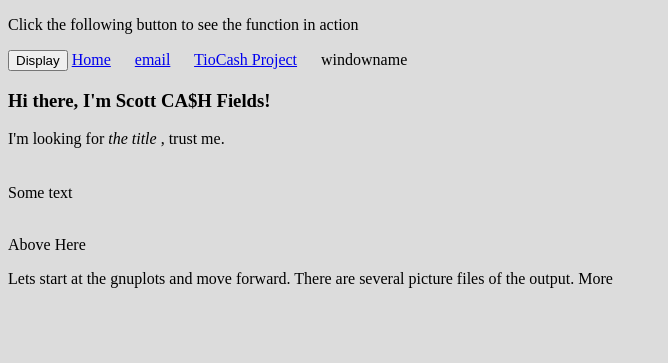
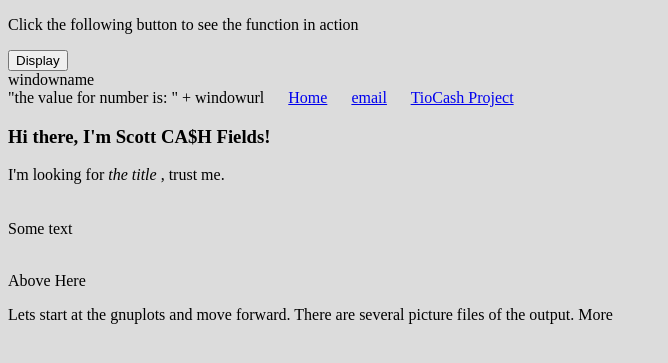
Before and after one commit to cashfields/findtitle, a Jekyll site: the page built from index.html, in a window 1280 px wide. Shown: the top 363 px of the page, without its empty margins (0-668 px from the left). Built offline with Jekyll 4.4.1, drawn with Linux system fonts in a browser that asks for light colours; some of the changed lines change nothing that is shown.

Commit message:
Update default.html

```diff
--- a/_layouts/default.html
+++ b/_layouts/default.html
@@ -6,16 +6,35 @@
                        <link rel="stylesheet" type="text/css" href="https://cashfields.github.io/findtitle/css/main.css">
 
 
-<script type="text/javscript">
-function getURL() {
+	<script>
+
+
+		function getURL() {
+
 var windowurl = window.location.href;
-////var baseUrl = windowurl.split('://')[1].split('/')[0]; //split function
+var baseUrl = windowurl.split('://')[1].split('/')[0]; //split function
 //////////document.write("windowurl")
-document.getElementById("windowname").innerHTML = windowurl;
-alert(windowurl)
-////alert(baseUrl)
+			document.getElementById("windowname").innerHTML = windowurl;
+			alert(windowurl)
+			////alert(baseUrl)
+
+
+//var xhr = new XMLHttpRequest();
+//var url='http://'+baseUrl+'/url from controller';
+//xhr.open("GET", url);
+//xhr.send(); //object use to send
+//
+//xhr.onreadystatechange=function() {
+//    if(xhr.readyState==4 && this.status==200){
+// //console.log(xhr.responseText); //the response of the request
+//
+// document.getElementById("id from where you called the function").innerHTML = xhr.responseText;
+
+
+//}
+ // }
 }
-</script>
+	</script>
 
 
 
@@ -24,9 +43,8 @@
          </head>
 
 <body>
-<!-- <body onload="function getURL()"> -->
 
-
+<!-- <body onload="function getURL();"> -->
 
 
 
@@ -34,22 +52,16 @@
 	<p>Click the following button to see the function in action</p>
 <input type = "button" onclick = "getURL()" value = "Display">
 
-<!--
 	<br>
 	<span id="windowname">windowname</span>
 	<br>
 	"the value for number is: " + windowurl
-	-->
-
-
+			&nbsp;&nbsp;&nbsp;&nbsp;
                       <a href="https://cashfields.github.io/TioCash/index.html">Home</a>
                       &nbsp;&nbsp;&nbsp;&nbsp;
                       <a href="mailto:cashfieldsutc@gmail.com" target="_blank">email</a></li>
                       &nbsp;&nbsp;&nbsp;&nbsp;
                       <a href="https://github.com/cashfields/tiocash" target="_blank">TioCash Project</a>
-&nbsp;&nbsp;&nbsp;&nbsp;
-<span id="windowname">windowname</span>
-
 
 
                         <div class="container">
```
